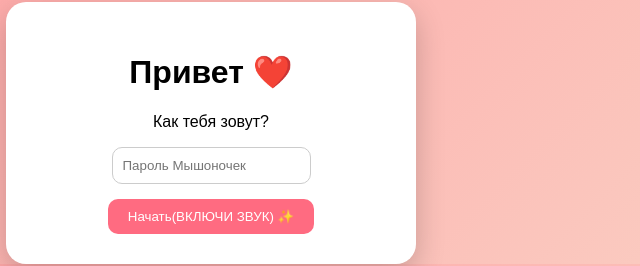
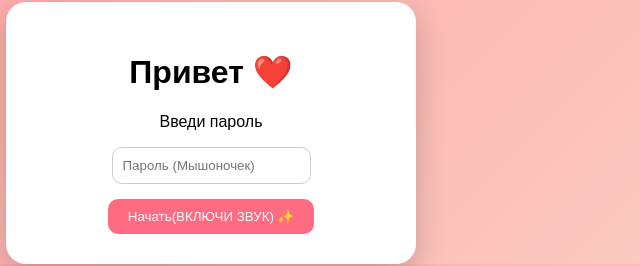
Before and after one commit to dudavskyi-dev/Mishonok-dev, a plain HTML site: page index.html in a window 1280 px wide. Shown: the part 126-392 px from the top of the page, 429-1069 px from the left. Drawn offline with Linux system fonts and the light colour scheme.

Commit message:
Update index.html

```diff
--- a/index.html
+++ b/index.html
@@ -18,8 +18,8 @@
     <!-- Ввод имени -->
     <div id="start" class="step active">
         <h1>Привет ❤️</h1>
-        <p>Как тебя зовут?</p>
-        <input id="nameInput" placeholder="Пароль Мышоночек">
+        <p>Введи пароль</p>
+        <input id="nameInput" placeholder="Пароль (Мышоночек)">
         <button onclick="startGame()">Начать(ВКЛЮЧИ ЗВУК) ✨</button>
     </div>
 
```
